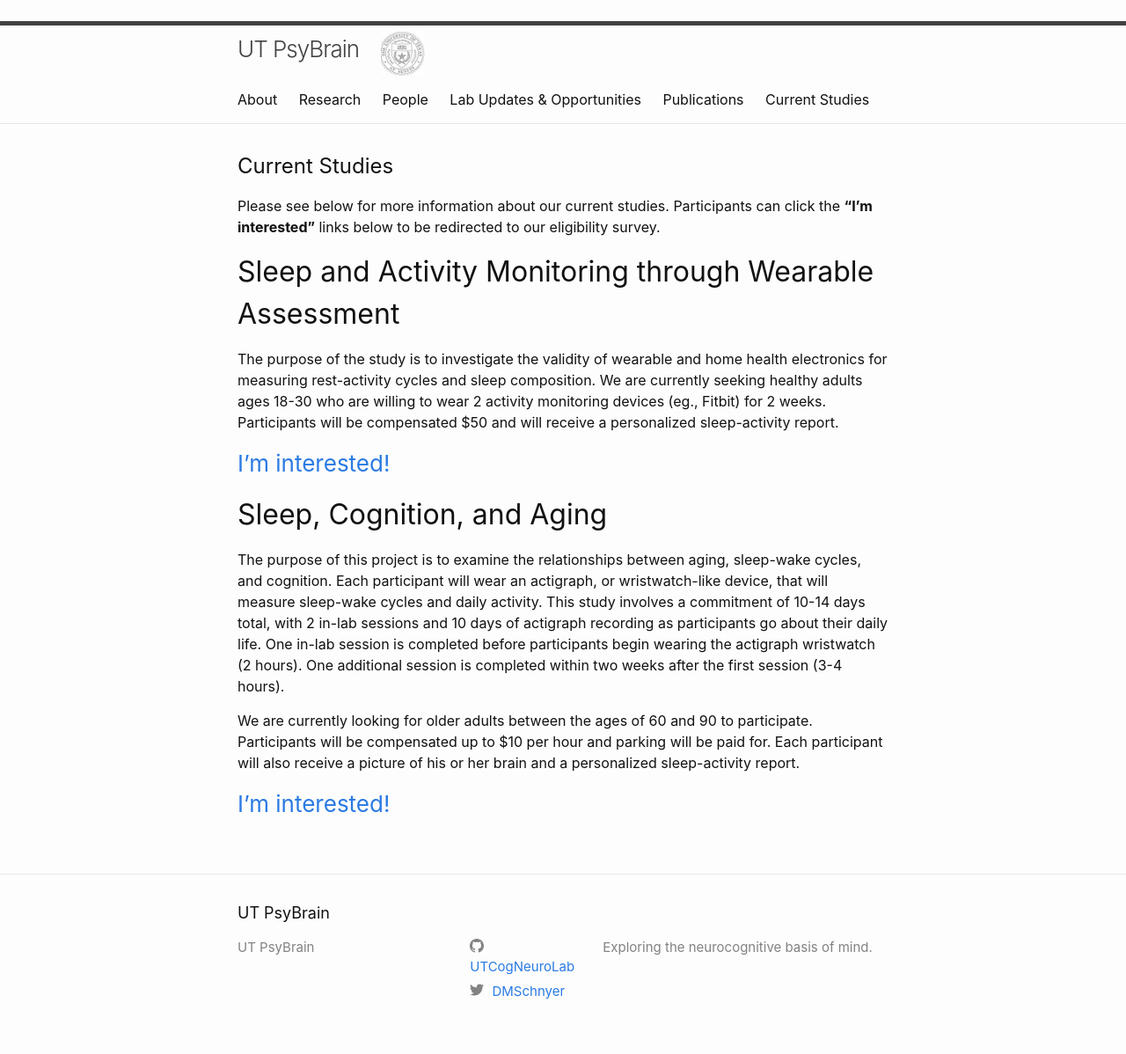
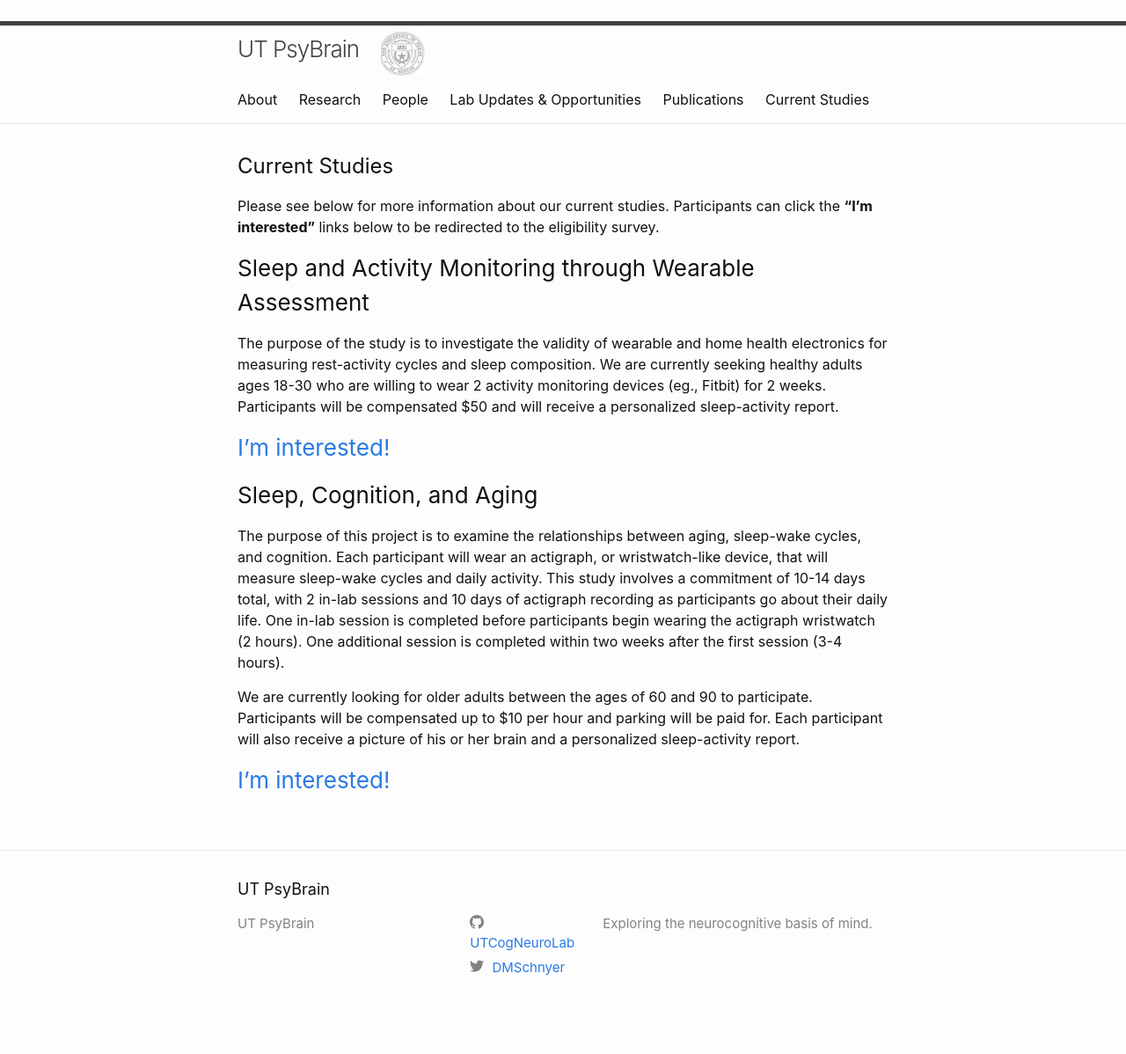
Before and after one commit to UTCogNeuroLab/UTCogNeuroLab.github.io, a Jekyll site: the page built from studies.md, in a window 1280 px wide. Shown: the whole page at 88% size. Built offline with Jekyll 4.4.1, drawn with Linux system fonts in a browser that asks for light colours; nearby versions of some CDN libraries; after the commit the page ends 1171 px from its top, so only the background shows below that.

Commit message:
Update studies.md

```diff
--- a/studies.md
+++ b/studies.md
@@ -7,16 +7,16 @@ weight: 5
 
 # Current Studies
 
-Please see below for more information about our current studies. Participants can click the **"I'm interested"** links below to be redirected to our eligibility survey.
+Please see below for more information about our current studies. Participants can click the **"I'm interested"** links below to be redirected to the eligibility survey.
 
-## Sleep and Activity Monitoring through Wearable Assessment
+### Sleep and Activity Monitoring through Wearable Assessment
 
 The purpose of the study is to investigate the validity of wearable and home health electronics for measuring rest-activity cycles and sleep composition. We are currently seeking healthy adults ages 18-30 who are willing to wear 2 activity monitoring devices (eg., Fitbit) for 2 weeks. Participants will be compensated $50 and will receive a personalized sleep-activity report. <br>
 
 ### [I'm interested!](https://redcap.prc.utexas.edu/redcap/surveys/?s=CPRNKN7TW9)
 
 
-## Sleep, Cognition, and Aging
+### Sleep, Cognition, and Aging
 
 The purpose of this project is to examine the relationships between aging, sleep-wake cycles, and cognition. Each participant will wear an actigraph, or wristwatch-like device, that will measure sleep-wake cycles and daily activity. This study involves a commitment of 10-14 days total, with 2 in-lab sessions and 10 days of actigraph recording as participants go about their daily life. One in-lab session is completed before participants begin wearing the actigraph wristwatch (2 hours). One additional session is completed within two weeks after the first session (3-4 hours).
 
```
